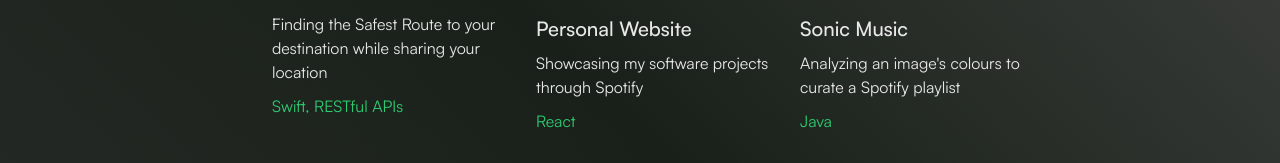
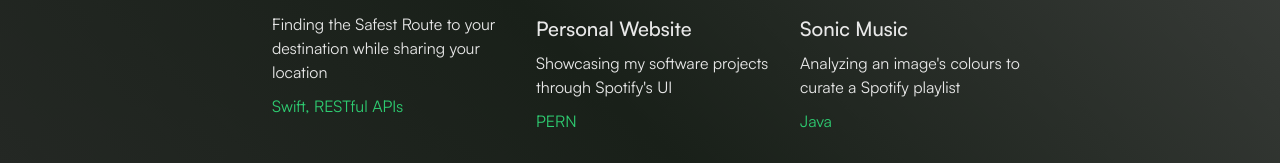
Before and after one commit to samanthavmac/samanthavmac.github.io, a React (Create React App) app: page / in a window 1280 px wide. Shown: the part 789-952 px from the top of the page. Built offline with nearby package versions, Linux system fonts and the light colour scheme.

Commit message:
Updated github repo

```diff
--- a/src/data/SoftwareProjectsData.js
+++ b/src/data/SoftwareProjectsData.js
@@ -62,8 +62,8 @@
     key: 2,
     name: "Personal Website",
     path: "personal-website",
-    tagline: "Showcasing my software projects through Spotify",
-    techStack: "React",
+    tagline: "Showcasing my software projects through Spotify's UI",
+    techStack: "PERN",
     usageDescription:
       "With each iteration of my personal website, I challenge myself to implement new frameworks, coding practices, and features to enhance my website's efficiency and complexity.",
     keyFeatures: [
@@ -86,7 +86,7 @@
       {
         type: "github",
         title: "Github",
-        url: "https://github.com/samanthavmac.github.io",
+        url: "https://github.com/samanthavmac/samanthavmac.github.io",
       },
       {
         type: "website",
@@ -162,8 +162,7 @@
     technicalDescription: [
       "Designed and implemented a recursive pathfinding algorithm to identify the shortest path to collectable treasures and the longest overall path.",
       "Engineered a dynamic game board, featuring tile insertion for board shifting, a  score system, and animated player movements.",
-      "Tested edge cases and devised solutions to ensure smooth gameplay.",
-      "Created project management tools including a Gantt chart and schedule to effectively plan and manage project goals and resources.",
+      "Tested edge cases and devised solutions to ensure smooth gameplay."
     ],
     awards: [],
     links: [
--- a/src/sections/Footer.js
+++ b/src/sections/Footer.js
@@ -11,8 +11,7 @@
       <div className="footer vertical-stack">
         <p2>Thanks for stopping by!</p2>
         <p1>
-          Contact samantha.mac [@] uwaterloo.ca for freelance web development
-          or graphic design requests or to chat.
+          Let's connect at samantha.mac [@] uwaterloo.ca!
         </p1>
         <div className="spotify-player">
           <SpotifyPlayer
```
Also changed, not shown: 2 other files (tests, documents, lock files or other folders).
